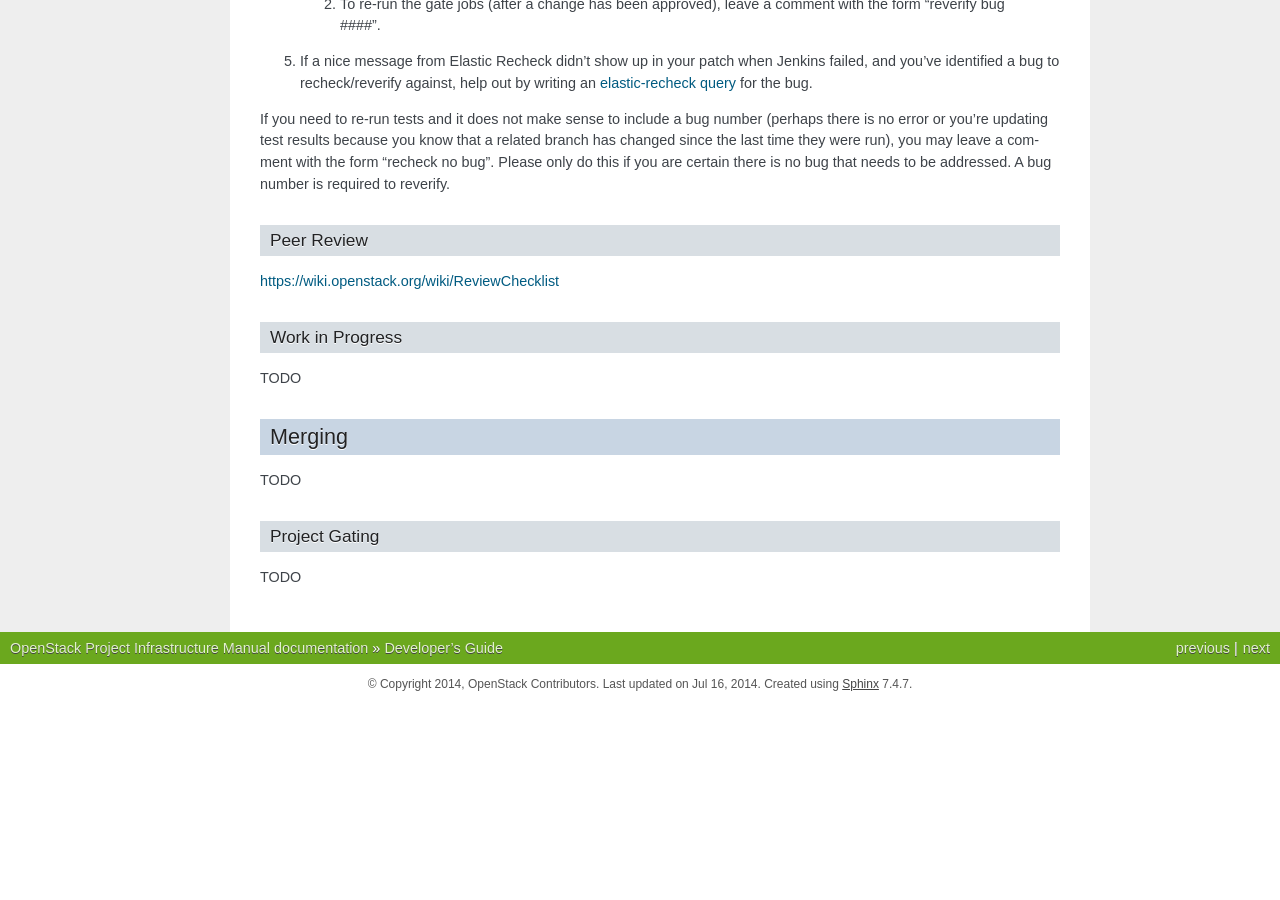
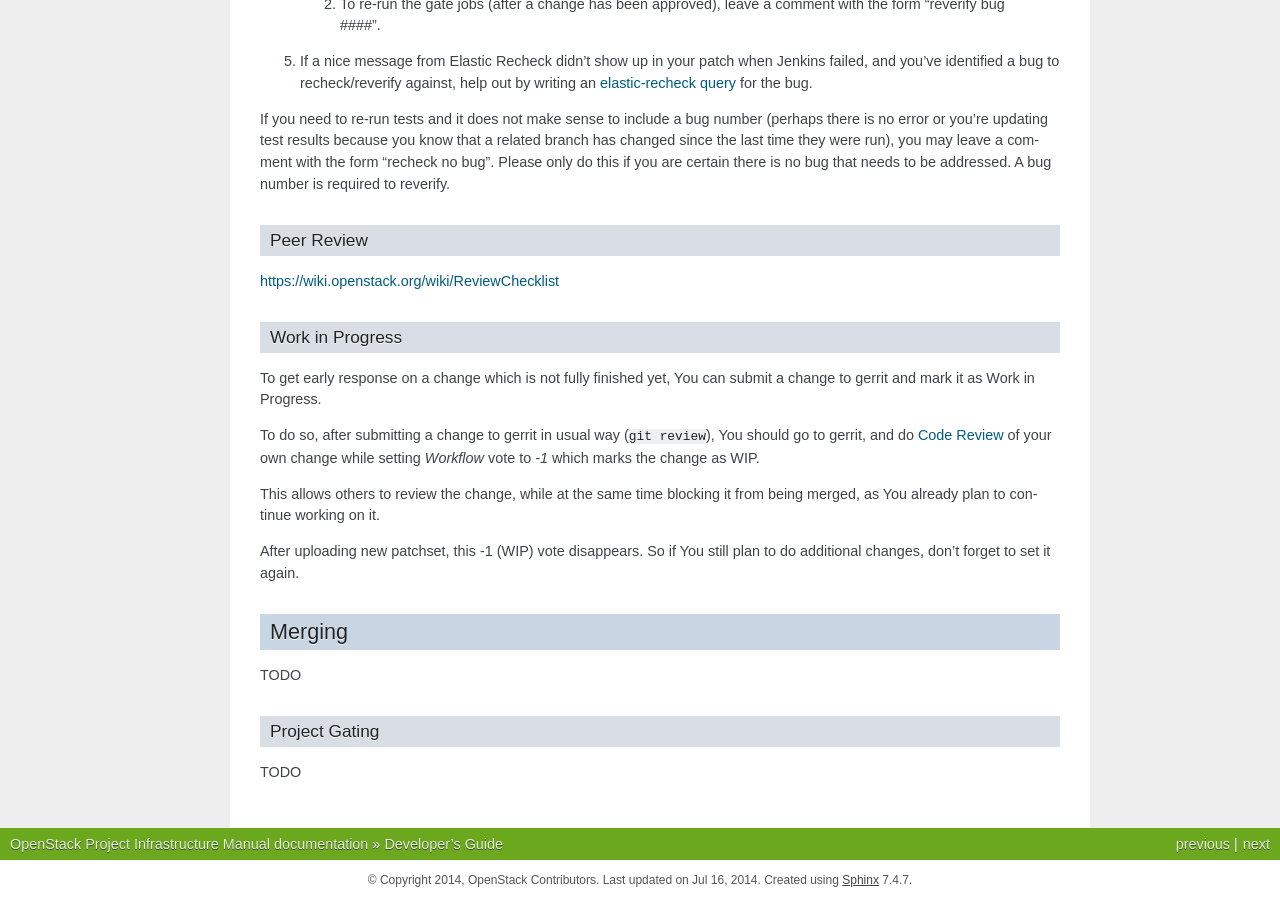
Before and after one commit to openstack-archive/infra-manual, a Sphinx documentation site: the page built from doc/source/developers.rst, in a window 1280 px wide and 900 px high, scrolled down 6850 px. Built offline with Sphinx 7.4.7, drawn with Linux system fonts in a browser that asks for light colours; before the commit the page ends 7554 px from its top, so only the background shows below that.

Commit message:
Add description of Work in Progress
Change-Id: I9ce84f5db0aac5e3e5e0ef8a1d8c3497903c16ac

```diff
--- a/doc/source/developers.rst
+++ b/doc/source/developers.rst
@@ -392,7 +392,18 @@ https://wiki.openstack.org/wiki/ReviewChecklist
 Work in Progress
 ----------------
 
-TODO
+To get early response on a change which is not fully finished yet,
+You can submit a change to gerrit and mark it as Work in Progress.
+
+To do so, after submitting a change to gerrit in usual way (``git review``),
+You should go to gerrit, and do `Code Review`_ of your own change while
+setting *Workflow* vote to *-1* which marks the change as WIP.
+
+This allows others to review the change, while at the same time
+blocking it from being merged, as You already plan to continue working on it.
+
+After uploading new patchset, this -1 (WIP) vote disappears.
+So if You still plan to do additional changes, don't forget to set it again.
 
 Merging
 =======
```
